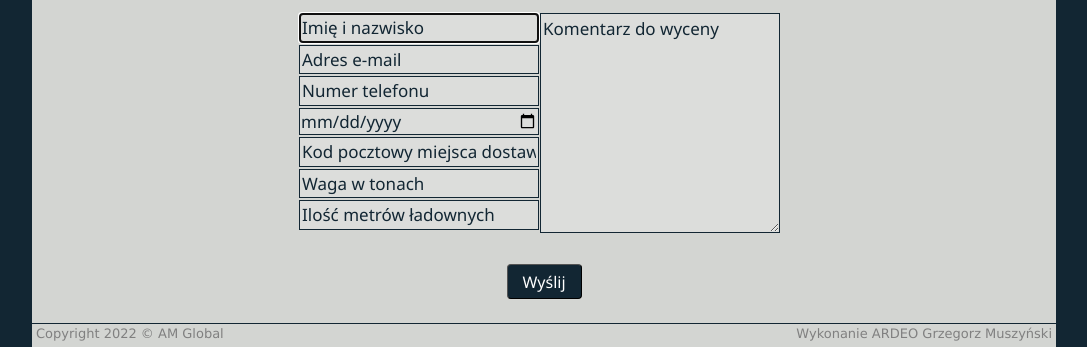
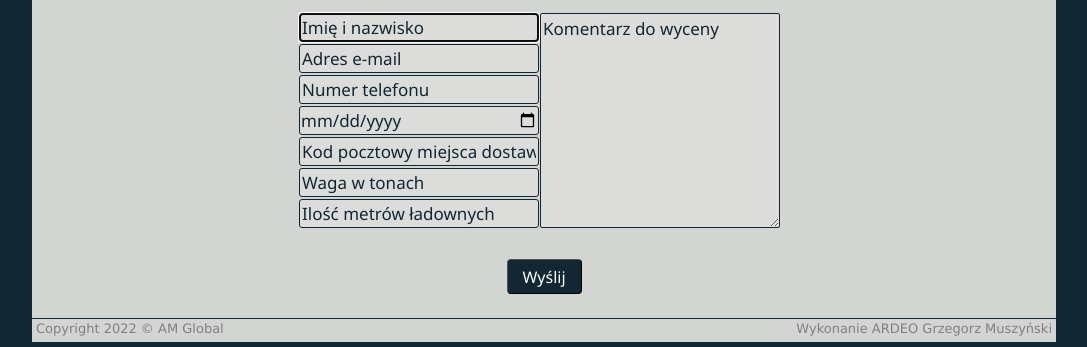
Before and after one commit to grzegorz-muszynski/transport-company-website, a plain HTML site: page quote.html in a window 1280 px wide. Shown: the part 556-903 px from the top of the page, without its empty margins (96-1183 px from the left). Drawn offline with nearby package versions, Linux system fonts and the light colour scheme; a web font is replaced by a local one.

Commit message:
improving form in quote.html

```diff
--- a/CSS/styles.css
+++ b/CSS/styles.css
@@ -329,19 +329,22 @@ article {
 }
 .small_form {
     width: 240px;
+    height: 29px;
     font-family: Segoe UI;
     font-size: 17px;
     margin-bottom: 2px;
+    border-radius: 3px;
 }
 #comment_box {
     width: 240px;
 }
 #comment {
     width: 240px;
-    height: 220px;
+    height: 215px;
     font-family: Segoe UI;
     font-size: 17px;
     margin-left: 1px;
+    border-radius: 2px;
 }
 #comment, .small_form {
     border: 1.2px solid #122633;
```
